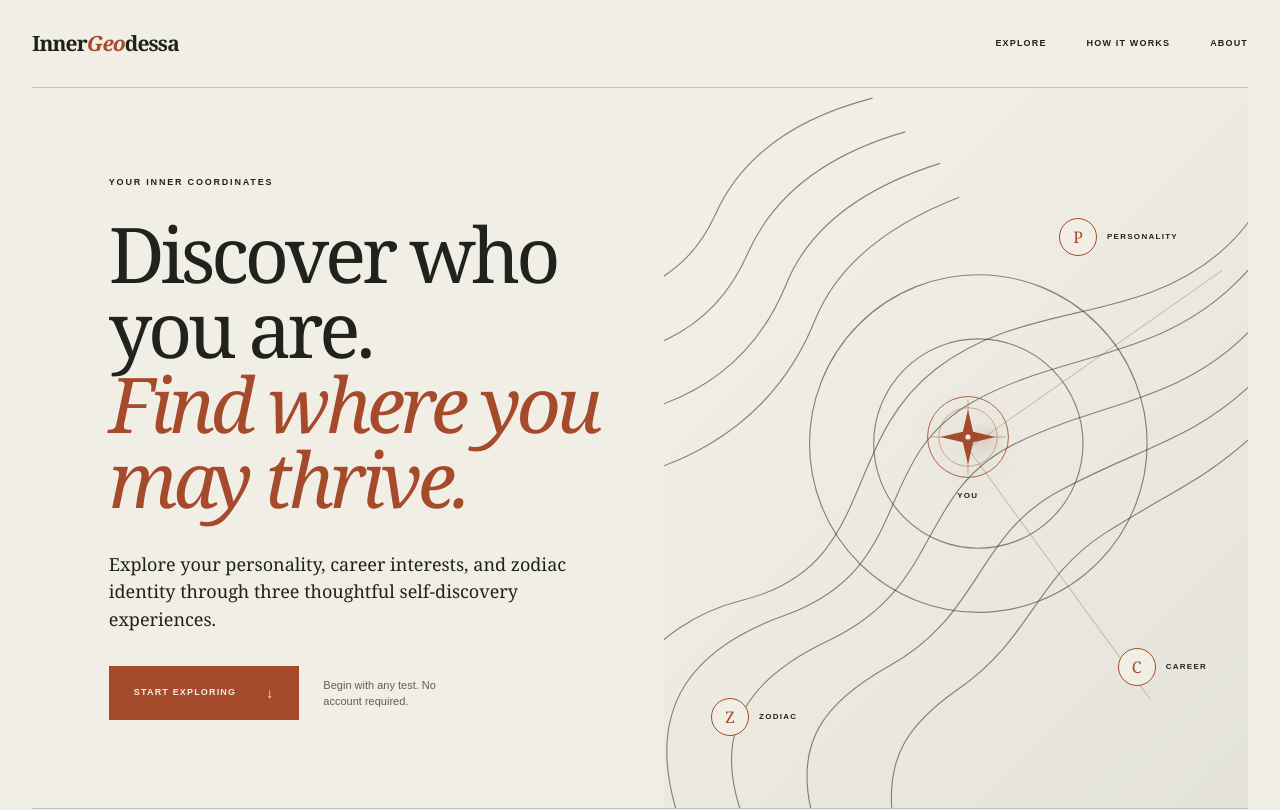
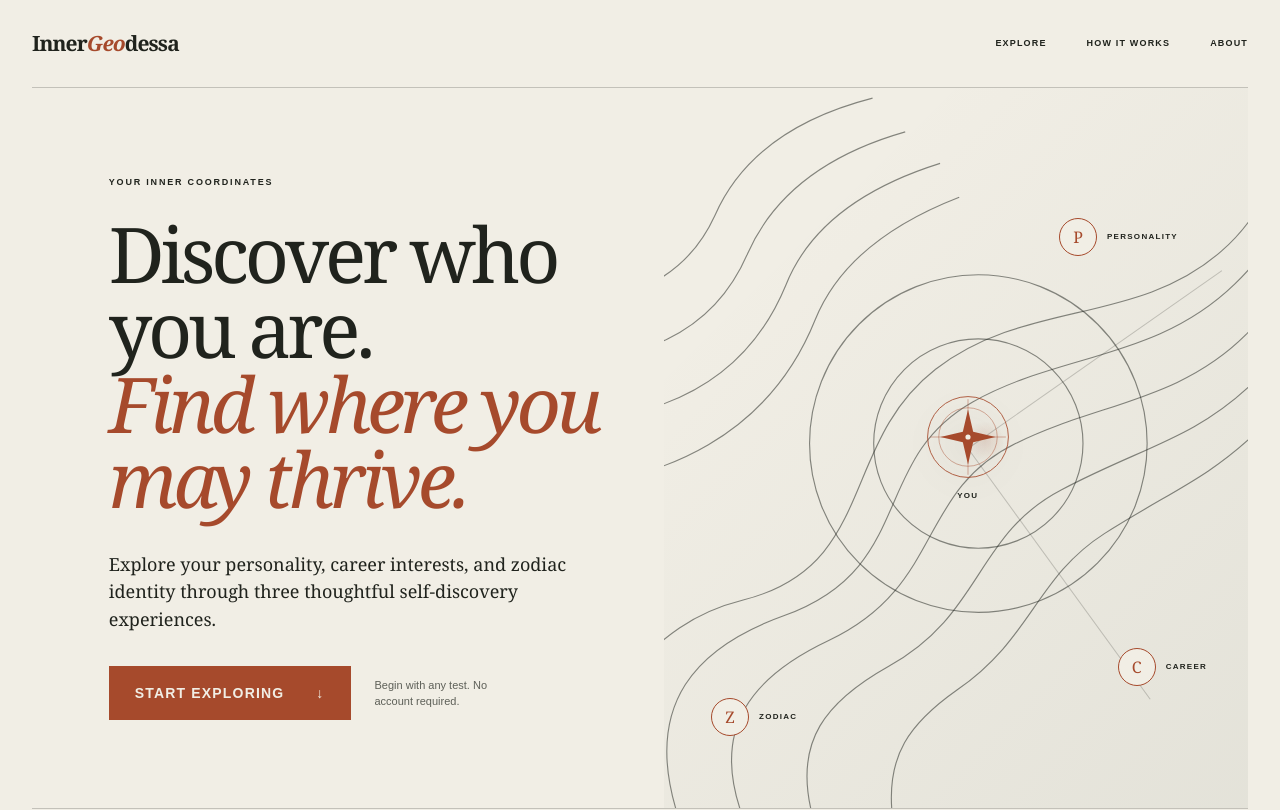
Before and after one commit to sidragon13-cyber/innergeodessa, a Next.js app: page / in a window 1280 px wide. Shown: the top 810 px of the page. Built offline with nearby package versions, Linux system fonts and the light colour scheme.

Commit message:
refactor(ui): connect home buttons to shared foundation

```diff
--- a/src/components/home.tsx
+++ b/src/components/home.tsx
@@ -1,4 +1,8 @@
 import Link from "next/link";
+
+import {
+  ButtonLink,
+} from "@/components/ui";
 
 export type Product = {
   number: string;
@@ -68,10 +72,18 @@
   const isPageAnchor = href.startsWith("#");
 
   return (
-    <Link className="primary-button" href={href}>
-      {children}
-      <span aria-hidden="true">{isPageAnchor ? "↓" : "→"}</span>
-    </Link>
+    <ButtonLink
+      href={href}
+      size="large"
+      className="primary-button"
+    >
+      <span className="inline-flex items-center gap-8">
+        {children}
+        <span aria-hidden="true">
+          {isPageAnchor ? "↓" : "→"}
+        </span>
+      </span>
+    </ButtonLink>
   );
 }
 
```
